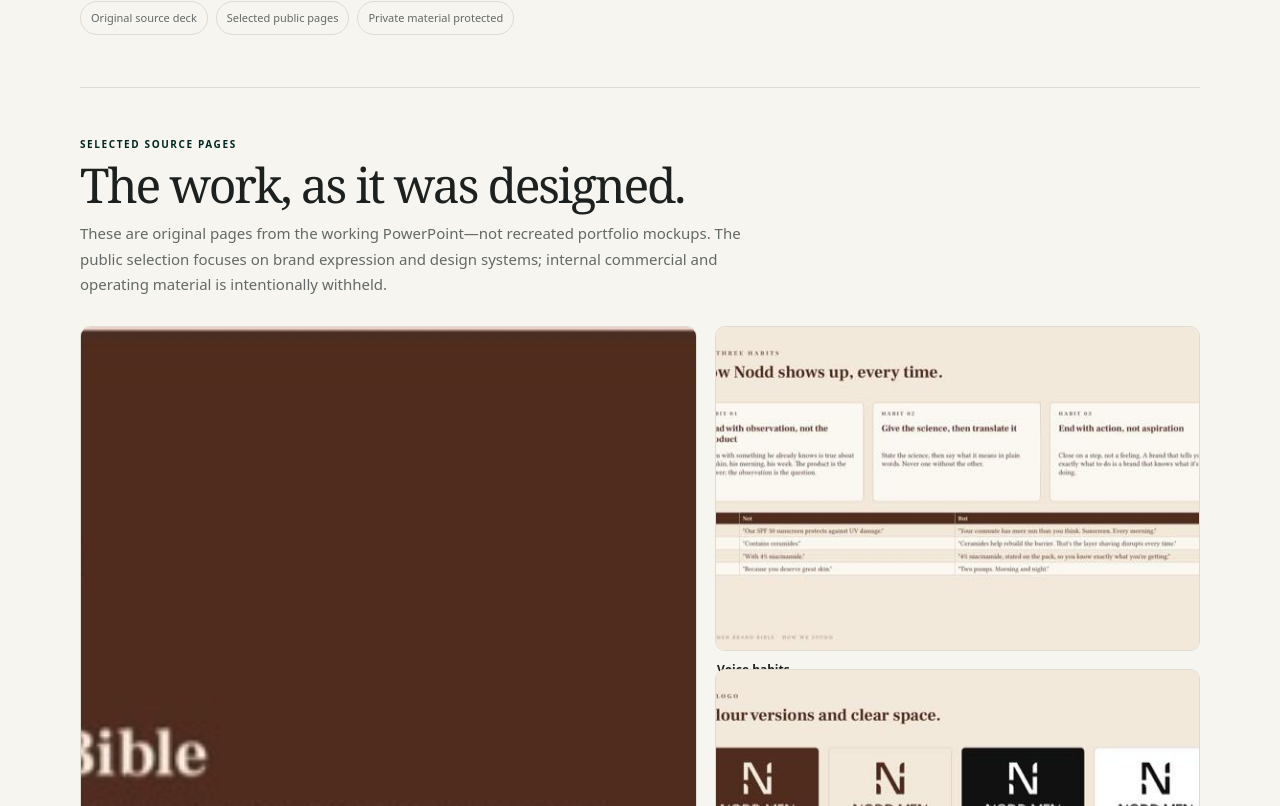
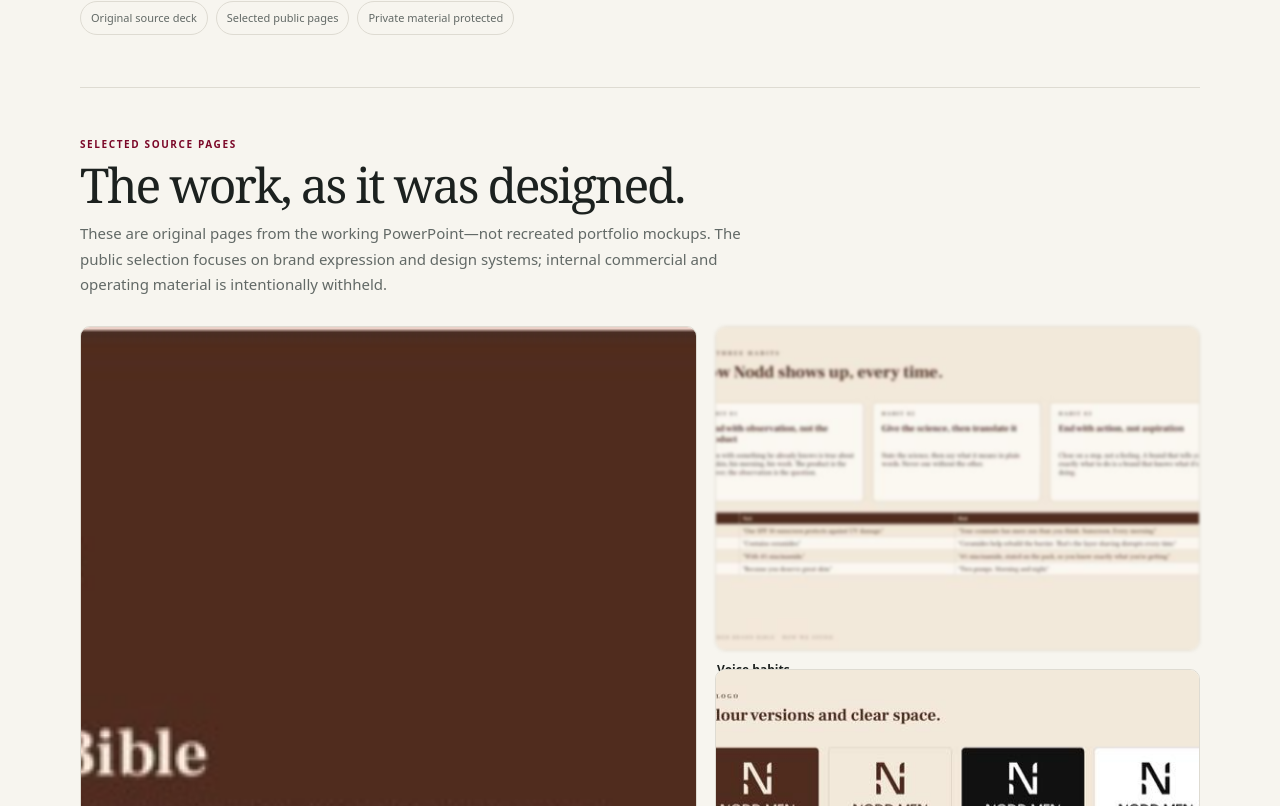
Before and after one commit to itsaayushitripathi/itsaayushitripathi.github.io, a plain HTML site: page portfolio/brand-bible/index.html in a window 1280 px wide. Shown: the part 454-1260 px from the top of the page. Drawn offline with Linux system fonts and the light colour scheme.

Commit message:
Apply amaranth-led Brand Bible accents and mask proprietary slide detail

```diff
--- a/portfolio/brand-bible/index.html
+++ b/portfolio/brand-bible/index.html
@@ -11,6 +11,11 @@ body{background:var(--bg)!important;color:var(--ink)!important;line-height:1.7!i
 .button,a.button,.cta a,.footer a,.nav a{display:inline-flex;align-items:center;justify-content:center;gap:7px;padding:10px 15px;border:1px solid #012622;border-radius:999px;background:#012622;color:#F7F5EF!important;font-size:11px;font-weight:800;line-height:1.4;text-decoration:none;transition:background .16s,border-color .16s,transform .16s}
 .button:hover,a.button:hover,.cta a:hover,.footer a:hover,.nav a:hover{background:#05204A!important;border-color:#05204A!important;color:#F7F5EF!important;transform:translateY(-1px)}
 .nav{gap:10px;flex-wrap:wrap}.cta{gap:18px;align-items:center;flex-wrap:wrap}
+
+/* Amaranth carries the brand-system accent; proprietary text is softened */
+:root{--accent:#7B0828;--brown:#7B0828}
+.eyebrow{color:#7B0828!important}.cta{background:#7B0828!important;color:#F7F5EF!important}.cta h2,.cta p{color:#F7F5EF!important}.cta a{background:#012622!important;border-color:#012622!important;color:#F7F5EF!important}
+.featured figure:nth-child(2) img{filter:blur(1.5px)}
 </style></head><body><main class="wrap">
 <nav class="nav"><a href="../../">Aayushi Tripathi / Portfolio</a><span class="links"><a href="../../case-study.html">Case study</a><a href="../../about.html">About</a></span></nav>
 <section class="hero"><div class="eyebrow">Nodd Men · Brand strategy and identity</div><h1>Brand Bible<br>and identity system</h1><p>A working guide that connects positioning, voice, visual direction, and channel expression for Nodd Men.</p><div class="meta"><span>Original source deck</span><span>Selected public pages</span><span>Private material protected</span></div></section>
```
